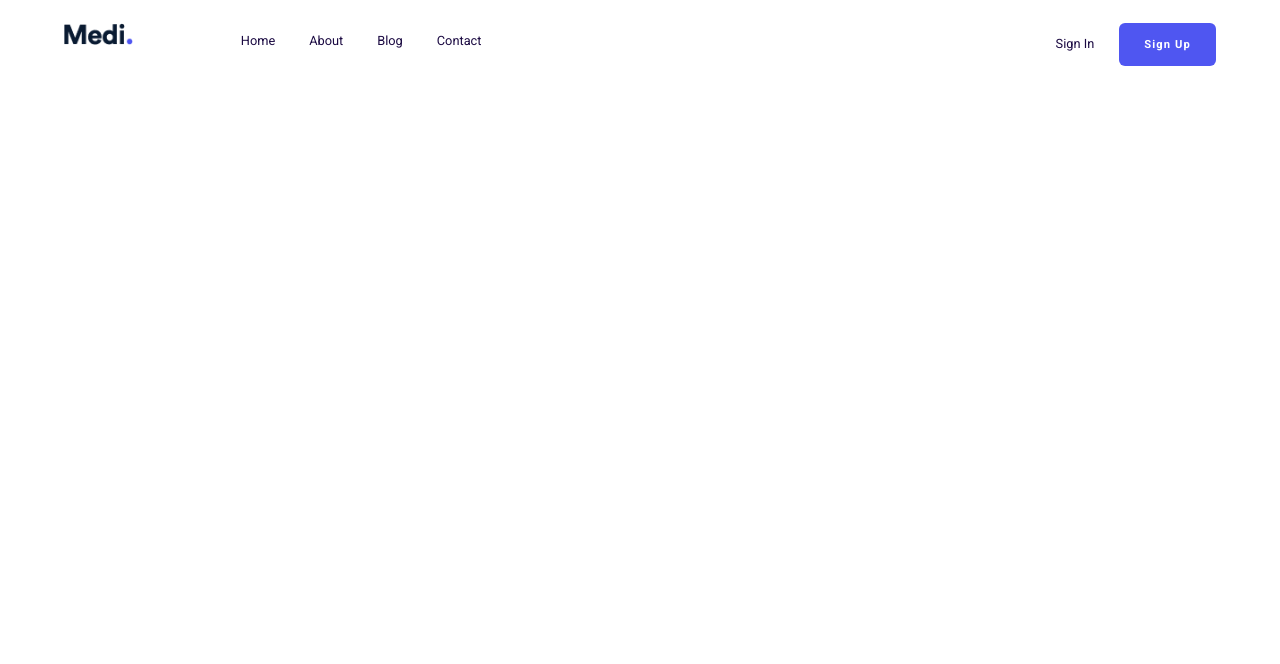
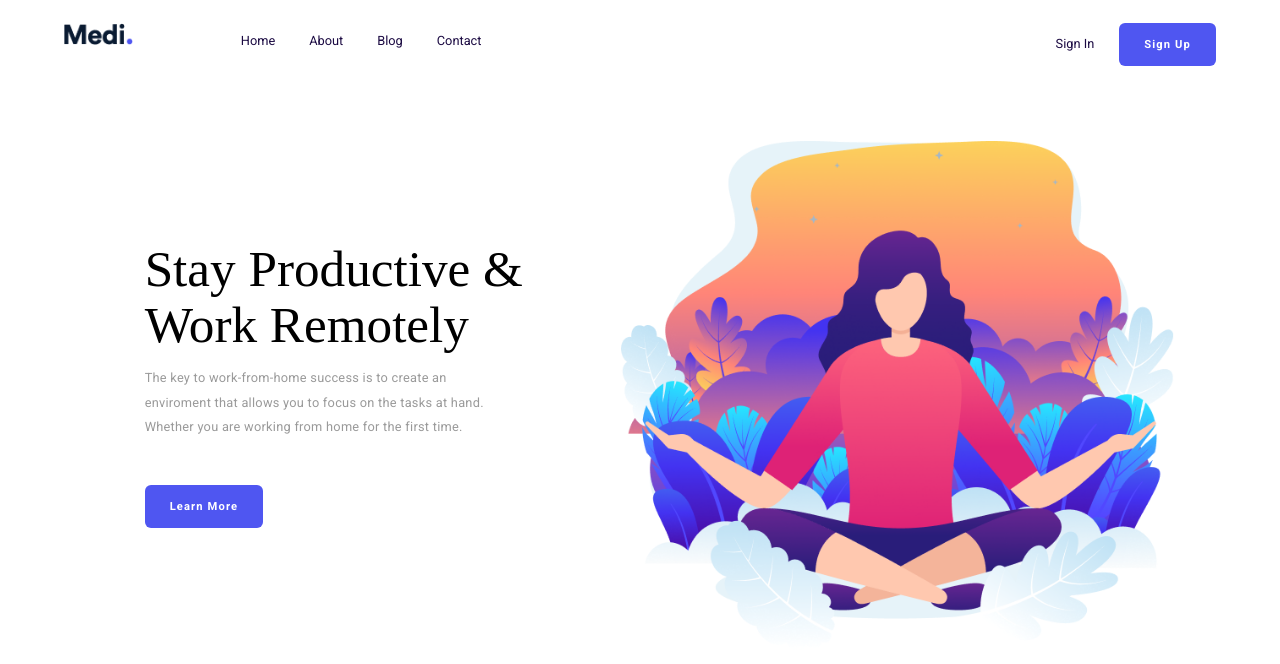
Before and after one commit to as-real-me/Medi-meditation-web-frontend, a plain HTML site: page CODE/index.html in a window 1280 px wide. Drawn offline with Linux system fonts and the light colour scheme; a web font is replaced by a local one.

Commit message:
Header section completed

```diff
--- a/CODE/css/style.css
+++ b/CODE/css/style.css
@@ -8,6 +8,8 @@ body{
     padding: 0 5%;
     /* margin: 0 5%; */
 }
+
+/* Navigation bar style */
 
 nav{
     margin-top: 2%;
@@ -63,7 +65,50 @@ nav{
     font-weight: 700;
 }
 
-#sign-up-btn{
+
+/* Hedaer/Slider style */
+#header{
+    width: 100%;
+    margin-top: 7%;
+}
+.half-width{
+    display: inline-block;
+    width:48%;
+    overflow: auto;
+    height: 100vh;
+    margin-top: 1%;
+}
+
+.header-left{
+    box-sizing: border-box;
+    padding-left: 7%;
+    padding-top: 5%;
+}
+.header-left h1{
+    font-family: 'Ramaraja', serif;
+    font-weight: 400;
+    font-size: 3.2em !important;
+    line-height: 1.1em;
+    margin-block-end:0;
+}
+.header-left p{
+    /* font-family: 'Roboto', sans-serif; */
+    font-size: 0.8rem;
+    line-height: 1.9em;
+    letter-spacing: 0.02em;
+    color: #9A9A9A;
+
+}
+.header-img{
+    width: 100%;
+}
+
+#learn-more-btn{
+    margin-top: 7%;
+}
+
+/* Common class */
+.btn-style{
     background: #4F56F1;
     color: #ffffff;
     border-style: none;
@@ -73,5 +118,4 @@ nav{
     font-weight: 700;
     font-size: 0.7rem;
     letter-spacing: 0.1em;
-
 }
--- a/CODE/index.html
+++ b/CODE/index.html
@@ -7,6 +7,10 @@
     <style>
         @import url('https://fonts.googleapis.com/css2?family=Roboto:wght@400;700&display=swap');
         </style>
+
+<style>
+    @import url('https://fonts.googleapis.com/css2?family=Ramaraja&display=swap');
+    </style>
      <!-- Custome CSS -->
     <link rel="stylesheet" href="css/style.css">
     <title>MEDI - Multi Screen</title>
@@ -31,9 +35,23 @@
             <!-- Accounts -->
             <div class="user-account">
                 <button id="sign-in-btn">Sign In</button>
-                <button id="sign-up-btn">Sign Up</button>
+                <button class="btn-style" id="sign-up-btn">Sign Up</button>
             </div>
         </nav>
+
+        <!-- Header/ Slider -->
+        <section id="header">
+            <div class="header-left half-width">
+                <h1>Stay Productive &<br>Work Remotely</h1>
+                    <p>The key to work-from-home success is to create an<br>enviroment that allows you to focus on the tasks at hand.<br>Whether you are working from home for the first time.</p>
+                    <button class="btn-style" id="learn-more-btn">Learn More</button>
+
+            </div>
+
+            <div class="header-right  half-width">
+                <img class="header-img" src="img/Frame.png" alt="">
+            </div>
+        </section>
     </div>
 </body>
 </html>
```
